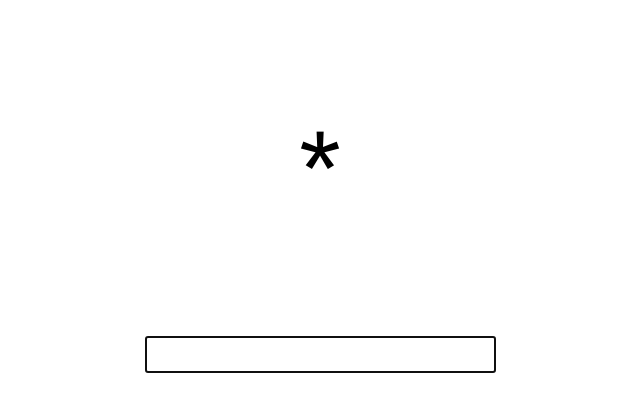
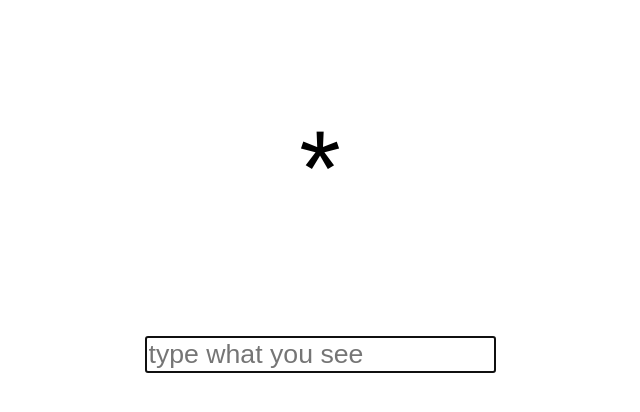
Before and after one commit to nickells/fingerTrainer, a plain HTML site: page index.html in a window 1280 px wide. Shown: the whole page, without its empty margins (320-960 px from the left). Drawn offline with Linux system fonts and the light colour scheme.

Commit message:
add placeholder text

```diff
--- a/index.html
+++ b/index.html
@@ -7,7 +7,7 @@
 
 <body>
   <p id="typeThis"></p>
-  <input id="keyboardInput" /></input>
+  <input id="keyboardInput" placeholder="type what you see" /></input>
   <p id="streak"></p>
   <p id="feedback"></p>
 
--- a/script.js
+++ b/script.js
@@ -1,3 +1,5 @@
+//todo: simulate hold shift
+
 var gameObj = {
   keyIn: document.getElementById('keyboardInput'),
   feedback: document.getElementById('feedback'),
@@ -40,12 +42,14 @@ gameObj.keyIn.addEventListener('keyup',function(e){
     this.setRandomKey();
     this.streak++;
     this.renderStreak();
+    this.keyIn.placeholder = 'nice job!'
   }
   else {
     this.mistypes[correctKey] ? this.mistypes[correctKey]++ : this.mistypes[correctKey] = 1;
     this.selections.push(correctKey); //weighting!
     this.renderErrors();
     this.streak = 0;
+    this.keyIn.placeholder = 'try again!'
     this.renderStreak();
   }
   this.keyIn.value = '';
--- a/style.css
+++ b/style.css
@@ -11,6 +11,10 @@ body {
   font-size: 80pt;
 }
 
+#keyboardInput{
+  text-align: left;
+}
+
 #feedback{
   text-align: left;
 }
```
